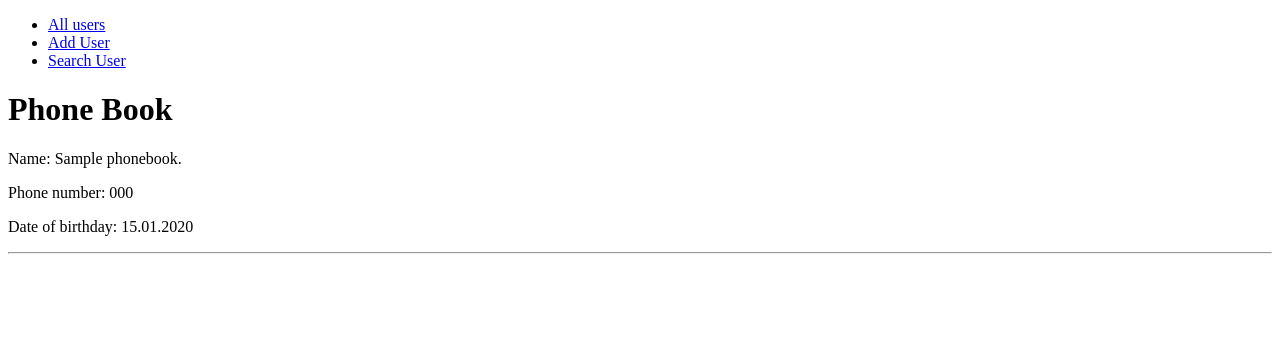
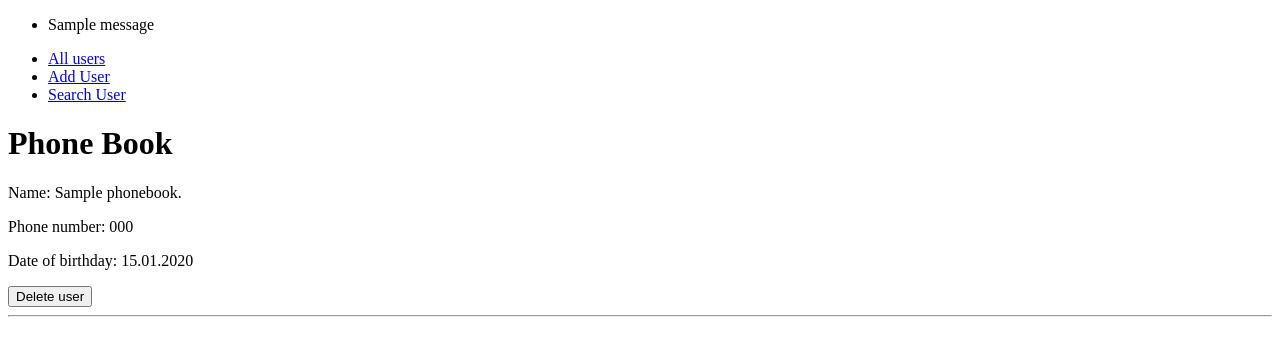
Before and after one commit to hillel-i-python-pro-i-2022-08-26/homework_django__alex-matveenko, a Django app: page /phone-book/ in a window 1280 px wide. Shown: the part 88-444 px from the top of the page. Run offline with Django 4.2, Linux system fonts and the light colour scheme; tables that the repository leaves empty hold one stand-in row (values such as "Sample post"); one stand-in notice (Sample message) is shown.

Commit message:
add button delete and message for user

```diff
--- a/phone_book/urls.py
+++ b/phone_book/urls.py
@@ -9,4 +9,5 @@ urlpatterns = [
     path("add-user/", views.add_user, name="add_user"),
     path("search-user/", views.search_user_info, name="user_search"),
     path("vieaw-user/", views.show_user_info, name="user_info"),
+    path('delete-user/<int:pk>/', views.delete_user, name="delete_user"),
 ]
--- a/phone_book/views.py
+++ b/phone_book/views.py
@@ -1,5 +1,6 @@
+from django.contrib import messages
 from django.http import HttpRequest, HttpResponse
-from django.shortcuts import render, redirect
+from django.shortcuts import render, redirect, get_object_or_404
 
 from phone_book.forms import AddUserForm
 from phone_book.models import PhoneBook
@@ -22,6 +23,7 @@ def add_user(request: HttpRequest) -> HttpResponse:
         form = AddUserForm(request.POST)
         if form.is_valid():
             form.save()
+            messages.success(request, 'User has been created successfully.')
             return redirect("phone_book:index")
     else:
         form = AddUserForm()
@@ -42,14 +44,21 @@ def show_user_info(request: HttpRequest) -> HttpResponse:
     query = request.GET.get("q")
 
     if query.startswith("0"):
-        user = PhoneBook.objects.get(phone=query)
+        contact = PhoneBook.objects.get(phone=query)
     else:
-        user = PhoneBook.objects.get(pk=query)
+        contact = PhoneBook.objects.get(pk=query)
     return render(
         request,
         "phone_book/user_info.html",
         {
-            "title": f"Info of user {user.name}",
-            "user": user,
+            "title": f"Info of user {contact.name}",
+            "contact": contact,
         },
     )
+
+
+def delete_user(request, pk: PhoneBook.pk) -> HttpResponse:
+    contact = get_object_or_404(PhoneBook, pk=pk)
+    contact.delete()
+    messages.success(request, f'User {contact.name} deleted.')
+    return redirect('phone_book:index')
--- a/templates/base.html
+++ b/templates/base.html
@@ -13,6 +13,15 @@
 </head>
 <body>
 {% include '_header.html' %}
+{% if messages %}
+    <ul class="messages">
+        {% for message in messages %}
+            <li class="{{ message.tags }}">
+                {{ message|safe }}
+            </li>
+        {% endfor %}
+    </ul>
+{% endif %}
 {% block content %}
 {% endblock %}
 </body>
--- /dev/null
+++ b/templates/phone_book/delete_user.html
@@ -0,0 +1,4 @@
+<form action="{% url 'phone_book:delete_user' contact.pk %}" method="post">
+    {% csrf_token %}
+    <input type="submit" value="Delete user">
+</form>
--- a/templates/phone_book/index.html
+++ b/templates/phone_book/index.html
@@ -10,6 +10,8 @@
         <p>Name: {{ contact.name }}.</p>
         <p>Phone number: {{ contact.phone }}</p>
         <p>Date of birthday: {{ contact.birthday_date|date:"d.m.Y" }}</p>
+
+        {% include 'phone_book/delete_user.html' %}
         <hr>
     {% endfor %}
 
```
Also changed, not shown: templates/phone_book/user_info.html (+4 -3 lines).
